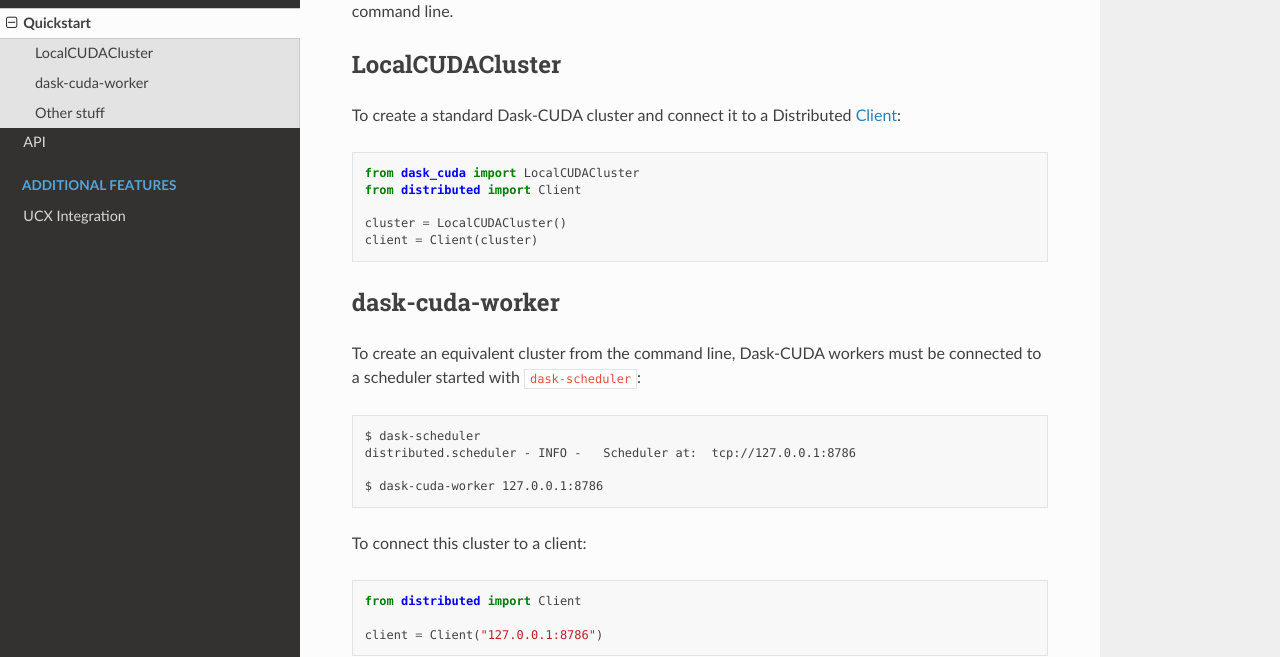
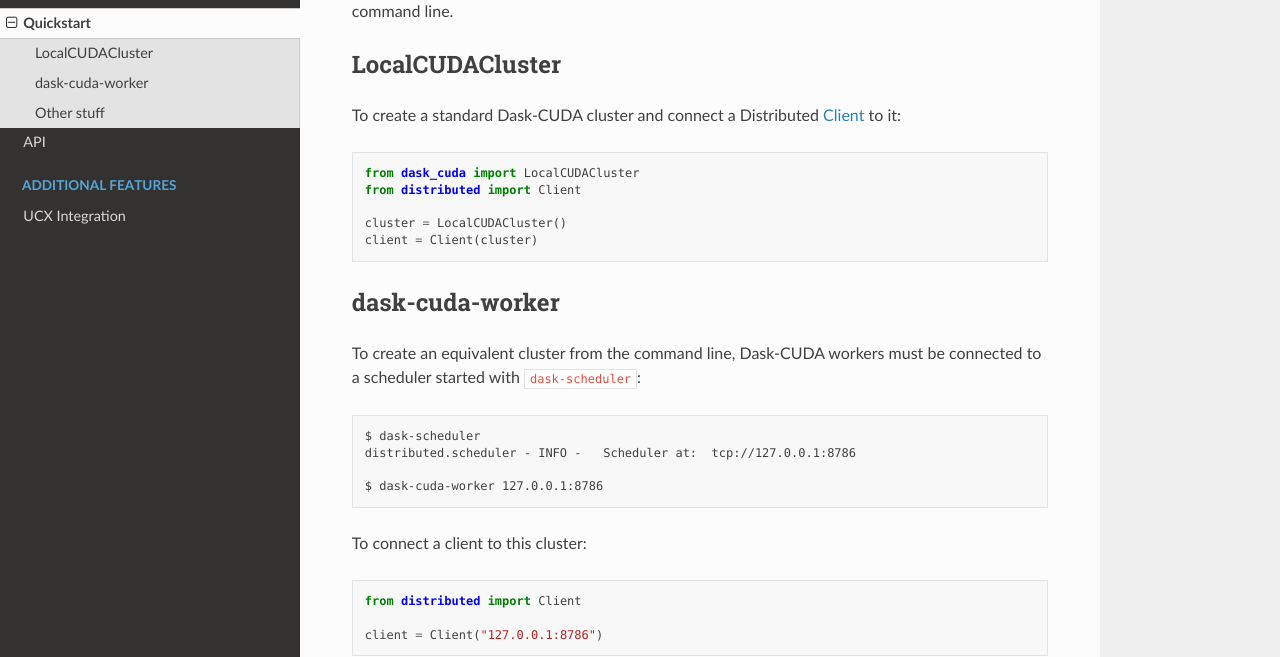
Before and after one commit to rapidsai/dask-cuda, a Sphinx documentation site: the page built from docs/source/quickstart.rst, in a window 1280 px wide and 1134 px high. Shown: the part 185-842 px from the top of the window. Built offline with Sphinx 7.4.7 and the Read the Docs theme 2.0.0, drawn with Linux system fonts in a browser that asks for light colours.

```diff
--- a/docs/source/quickstart.rst
+++ b/docs/source/quickstart.rst
@@ -6,7 +6,7 @@ A Dask-CUDA cluster can be created using either LocalCUDACluster or ``dask-cuda-
 LocalCUDACluster
 ----------------
 
-To create a standard Dask-CUDA cluster and connect it to a Distributed `Client <https://distributed.dask.org/en/latest/client.html>`_:
+To create a standard Dask-CUDA cluster and connect a Distributed `Client <https://distributed.dask.org/en/latest/client.html>`_ to it:
 
 .. code-block:: python
 
@@ -26,7 +26,7 @@ To create an equivalent cluster from the command line, Dask-CUDA workers must be
 
     $ dask-cuda-worker 127.0.0.1:8786
 
-To connect this cluster to a client:
+To connect a client to this cluster:
 
 .. code-block:: python
 
```
